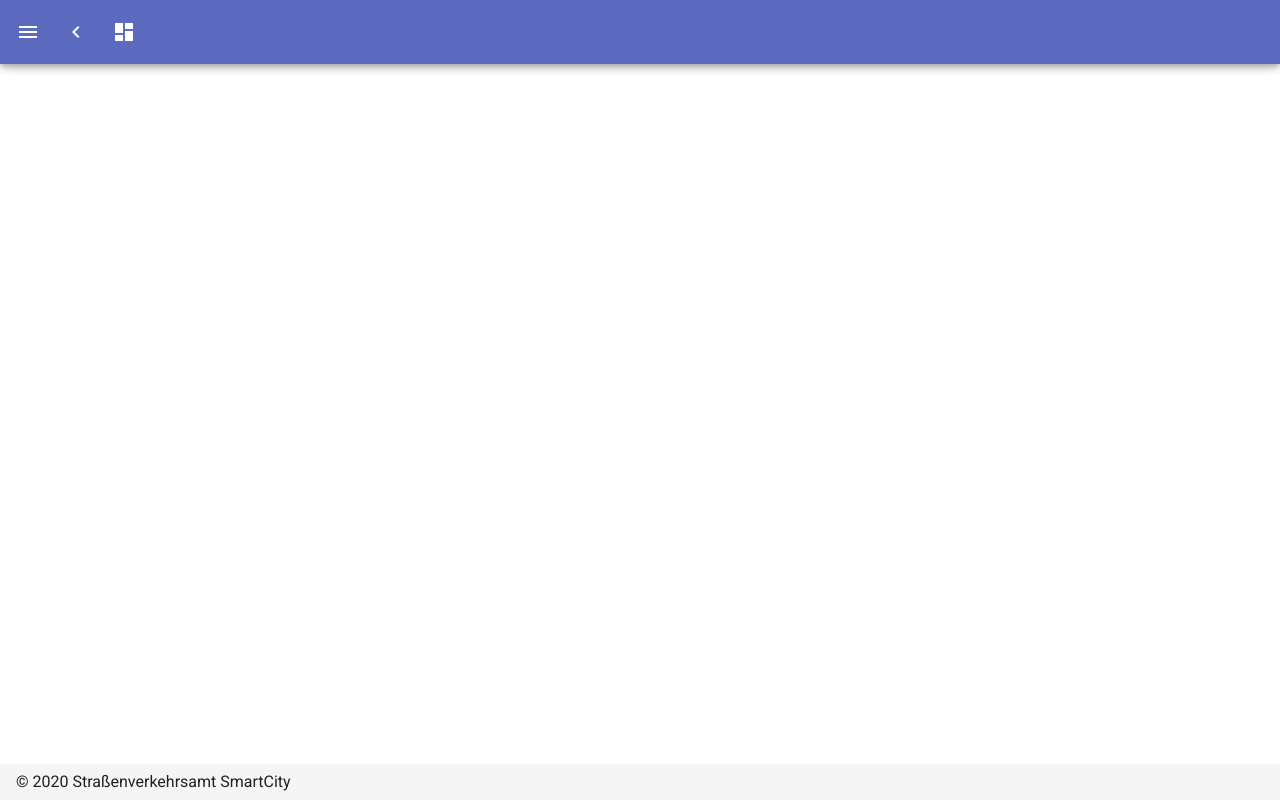
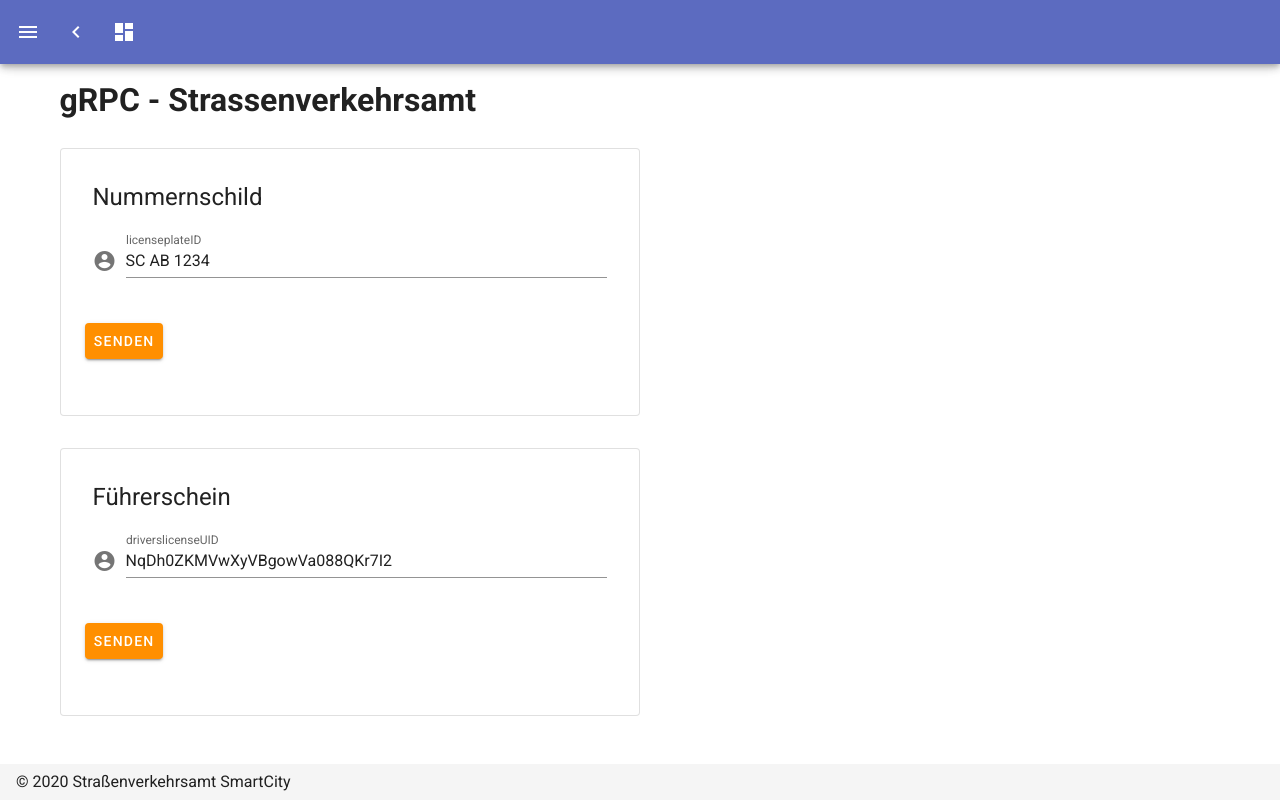
Before and after one commit to SGSE-2020/MS_Strassenverkehrsamt, a Nuxt app in the folder frontend/: page /debug/grpc in a window 1280 px wide. Built offline with nearby package versions, Linux system fonts and the light colour scheme.

Commit message:
proto update timestamp fix grpc debug ui

```diff
--- a/frontend/layouts/default.vue
+++ b/frontend/layouts/default.vue
@@ -192,6 +192,15 @@ export default {
           showToAnyone: false,
           showToUser: true,
           showToWorker: true
+        },
+        {
+          icon: 'mdi-bug-outline',
+          title: 'gRPC',
+          to: '/debug/grpc',
+          action: true,
+          showToAnyone: false,
+          showToUser: true,
+          showToWorker: true
         }
       ]
     }
--- /dev/null
+++ b/frontend/pages/debug/grpc.vue
@@ -0,0 +1,93 @@
+<template>
+  <v-layout>
+    <v-flex xs12 sm8 md6>
+      <h1>gRPC - Strassenverkehrsamt</h1>
+      <br />
+      <v-card outlined class="mb-2 pa-4">
+        <v-card-title class="headline">
+          <span>Nummernschild</span>
+        </v-card-title>
+        <v-card-text>
+          <v-form>
+            <v-text-field
+              type="text"
+              label="licenseplateID"
+              prepend-icon="mdi-account-circle"
+              v-model="licenseplateID"
+            />
+          </v-form>
+        </v-card-text>
+        <v-card-actions>
+          <v-btn color="secondary" @click="getLicensePlate()">Senden</v-btn>
+        </v-card-actions>
+        <v-card-text>{{ licenseplateResponse }}</v-card-text>
+      </v-card>
+      <br />
+      <v-card outlined class="mb-2 pa-4">
+        <v-card-title class="headline">
+          <span>Führerschein</span>
+        </v-card-title>
+        <v-card-text>
+          <v-form>
+            <v-text-field
+              type="text"
+              label="driverslicenseUID"
+              prepend-icon="mdi-account-circle"
+              v-model="driverslicenseUID"
+            />
+          </v-form>
+        </v-card-text>
+        <v-card-actions>
+          <v-btn color="secondary" @click="getDriversLicense()">Senden</v-btn>
+        </v-card-actions>
+        <v-card-text>{{ driverslicenseResponse }}</v-card-text>
+      </v-card>
+    </v-flex>
+  </v-layout>
+</template>
+
+<script>
+const axios = require('axios')
+
+export default {
+  components: {},
+  data() {
+    return {
+      test: 'testvalue',
+      messages: [],
+      licenseplateID: 'SC AB 1234',
+      licenseplateResponse: '',
+      driverslicenseUID: 'NqDh0ZKMVwXyVBgowVa088QKr7I2',
+      driverslicenseResponse: ''
+    }
+  },
+  computed: {},
+  mounted() {},
+  methods: {
+    getLicensePlate() {
+      axios
+        .get('/api/grpc/licenseplate/' + this.licenseplateID)
+        .then((response) => {
+          console.log('licenseplate success')
+          console.log(response)
+          this.licenseplateResponse = JSON.stringify(response.data, null, 2)
+        })
+        .catch((error) => {
+          console.log(error)
+        })
+    },
+    getDriversLicense() {
+      axios
+        .get('/api/grpc/driverslicense/' + this.driverslicenseUID)
+        .then((response) => {
+          console.log('licenseplate success')
+          console.log(response)
+          this.driverslicenseResponse = JSON.stringify(response.data, null, 2)
+        })
+        .catch((error) => {
+          console.log(error)
+        })
+    }
+  }
+}
+</script>
```
Also changed, not shown: 2 other files (tests, documents, lock files or other folders).
